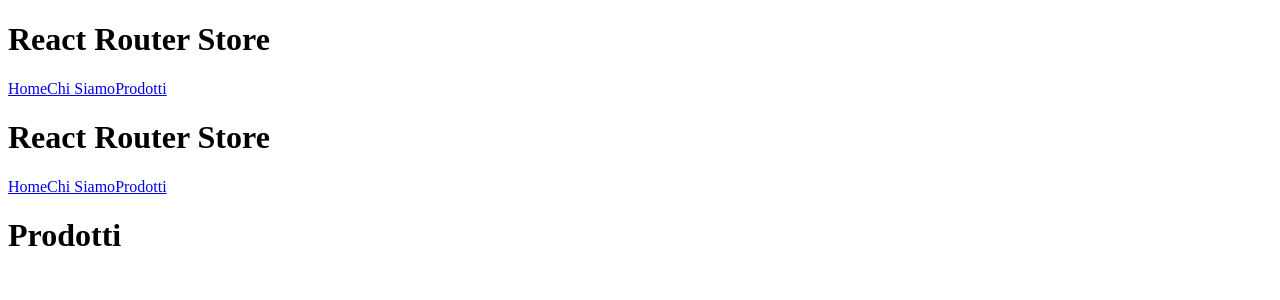
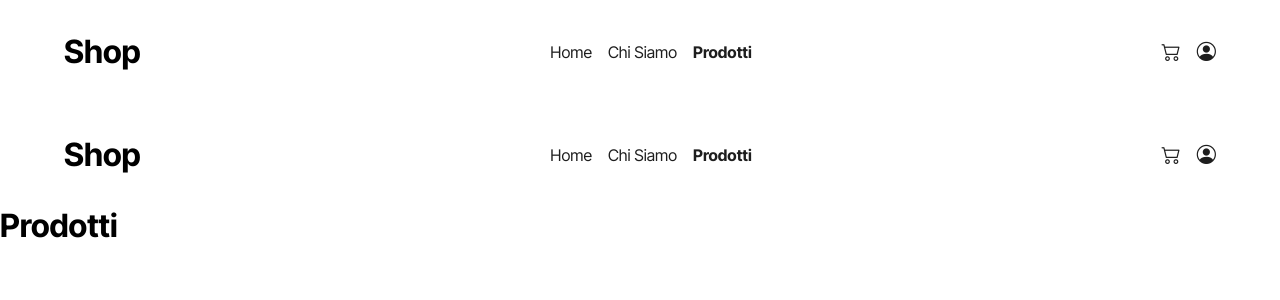
Before and after one commit to gialli24/react-router, a React (Vite) app: page /products in a window 1280 px wide. Shown: the top 300 px of the page. Built offline with nearby package versions, Linux system fonts and the light colour scheme.

Commit message:
add appheader styling

```diff
--- a/package.json
+++ b/package.json
@@ -10,6 +10,7 @@
     "preview": "vite preview"
   },
   "dependencies": {
+    "bootstrap-icons": "^1.13.1",
     "react": "^19.2.4",
     "react-dom": "^19.2.4",
     "react-router-dom": "^7.13.1"
--- a/src/components/AppHeader.jsx
+++ b/src/components/AppHeader.jsx
@@ -1,15 +1,24 @@
-import { NavLink } from "react-router-dom";
+import { Link, NavLink } from "react-router-dom";
 
 export default function AppHeader() {
     return (
-        <header>
-            <h1>React Router Store</h1>
+        <header id="app-header">
+            <h1>Shop</h1>
 
-            <nav>
+            <nav id="pagination-nav">
                 <NavLink to="/" >Home</NavLink>
                 <NavLink to="/about-us" >Chi Siamo</NavLink>
                 <NavLink to="/products" >Prodotti</NavLink>
             </nav>
+
+            <nav id="op-nav">
+                <Link to="/cart">
+                    <i className="bi bi-cart2"></i>
+                </Link>
+                <Link to="/profile">
+                    <i className="bi bi-person-circle"></i>
+                </Link>
+            </nav>
         </header>
     );
 }
--- a/src/index.css
+++ b/src/index.css
@@ -0,0 +1,82 @@
+@import "bootstrap-icons";
+@import url('https://fonts.googleapis.com/css2?family=Inter+Tight:ital,wght@0,100..900;1,100..900&display=swap');
+
+/* CSS Reset */
+* {
+    margin: 0;
+    padding: 0;
+    box-sizing: border-box;
+
+    font-family: "Inter Tight", sans-serif;
+}
+
+img {
+    max-width: 100%;
+}
+
+/* Root Variables */
+:root {
+    --color-light: #fff;
+    --color-secondary: #f1f1f1;
+    --color-dark: #1e1e1e;
+}
+
+/* Header Region */
+
+#app-header {
+    display: flex;
+    justify-content: space-between;
+    align-items: center;
+
+    gap: 2rem;
+
+    padding: 2rem 4rem;
+
+    background-color: var(--color-light);
+}
+
+#app-header>nav {
+    display: flex;
+    gap: 1rem;
+}
+
+#app-header>nav>a {
+    text-decoration: none;
+    white-space: nowrap;
+
+    color: var(--color-dark);
+}
+
+#app-header>nav>a.active {
+    font-weight: 700;
+}
+
+#app-header>nav#op-nav>a {
+    font-size: 1.2rem;
+}
+
+#app-header>.search-bar {
+    width: 100%;
+    position: relative;
+}
+
+#app-header>.search-bar>i {
+    position: absolute;
+    top: 50%;
+    left: 0;
+
+    transform: translate(1.5rem, -50%);
+}
+
+#app-header>.search-bar>input {
+    width: 100%;
+
+    padding: 1rem 1rem 1rem 3.5rem;
+
+    border: none;
+    border-radius: 2rem;
+
+    background-color: var(--color-secondary);
+}
+
+/* End Header Region */
```
Also changed, not shown: 1 other file (tests, documents, lock files or other folders).
